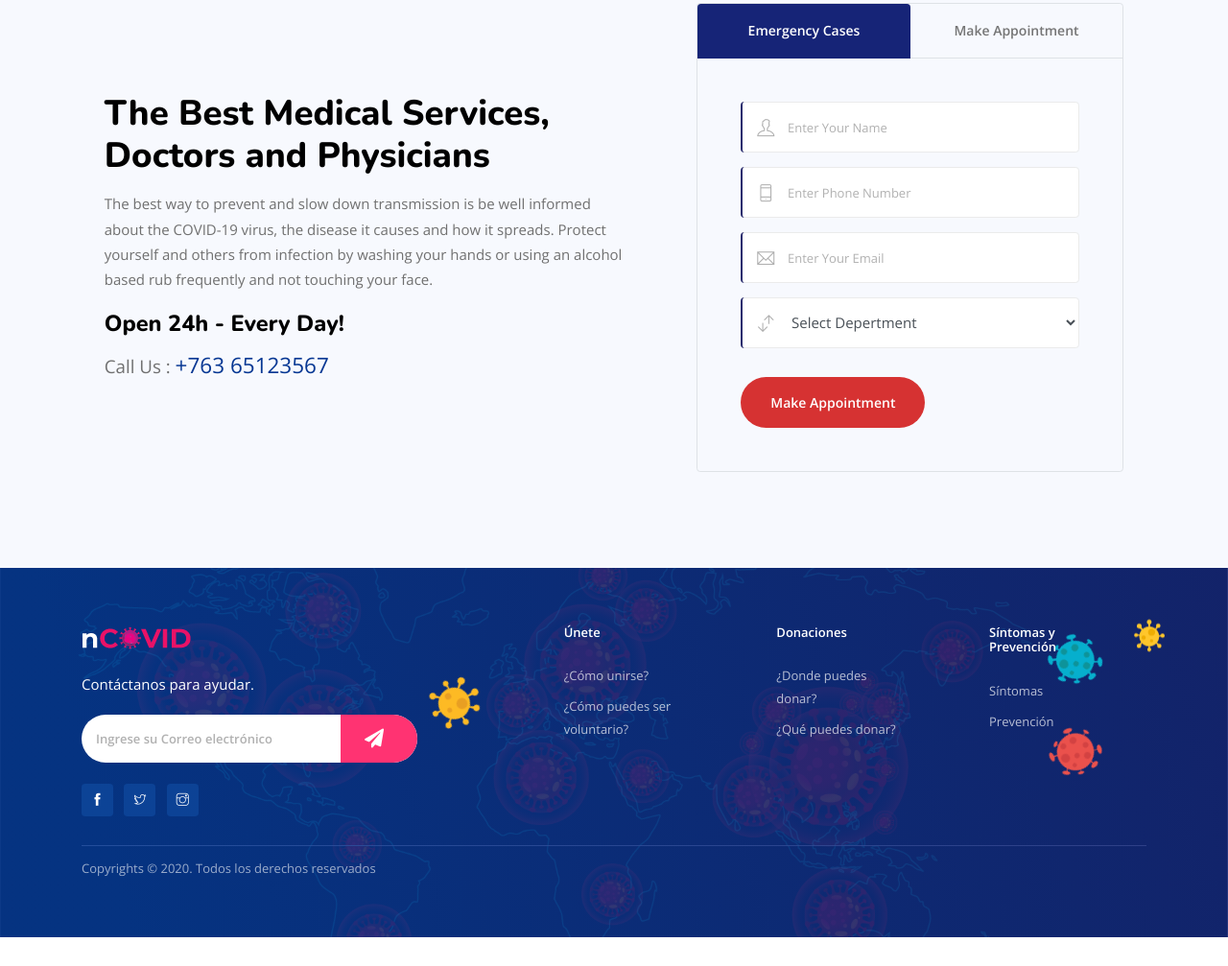
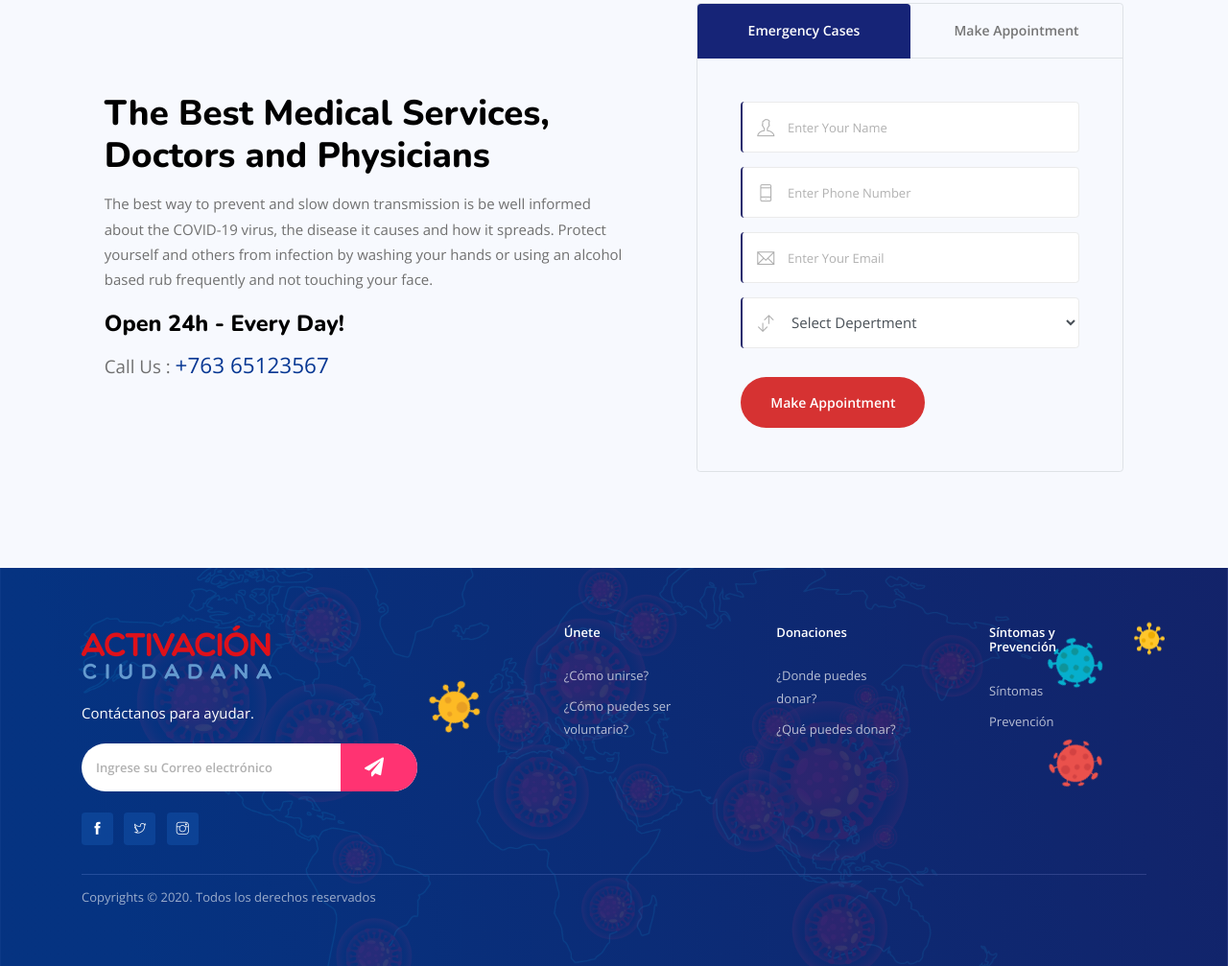
Before and after one commit to cesargtz/activacion-ciudadana, a plain HTML site: page index.html in a window 1280 px wide. Shown: the part 5044-6051 px from the top of the page at 96% size. Before the commit the page ends 6021 px from the top, so only its background shows below. Drawn offline with nearby package versions, Linux system fonts and the light colour scheme.

Commit message:
fix logo footer

```diff
--- a/index.html
+++ b/index.html
@@ -1471,7 +1471,7 @@
         <div class="row justify-content-between">
             <div class="col-md-4 col-lg-4">
                 <div class="footer-nav-wrap text-white">
-                    <img src="img/logo-white.png" alt="logo" class="mb-3">
+                    <img src="img/logo-footer.png" alt="logo" class="mb-3">
                     <p>Contáctanos para ayudar.</p>
 
                     <form class="newsletter-form">
```
Also changed, not shown: img/logo-footer.png (added).
